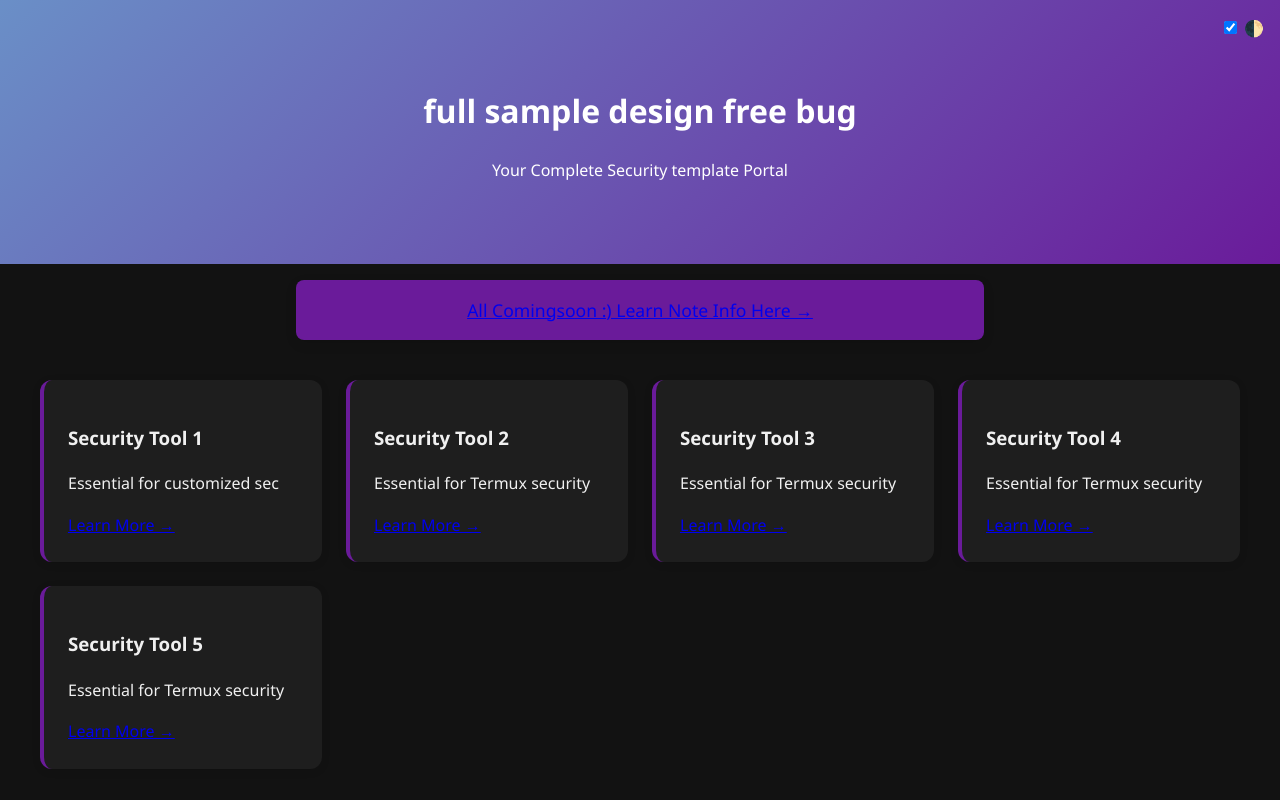
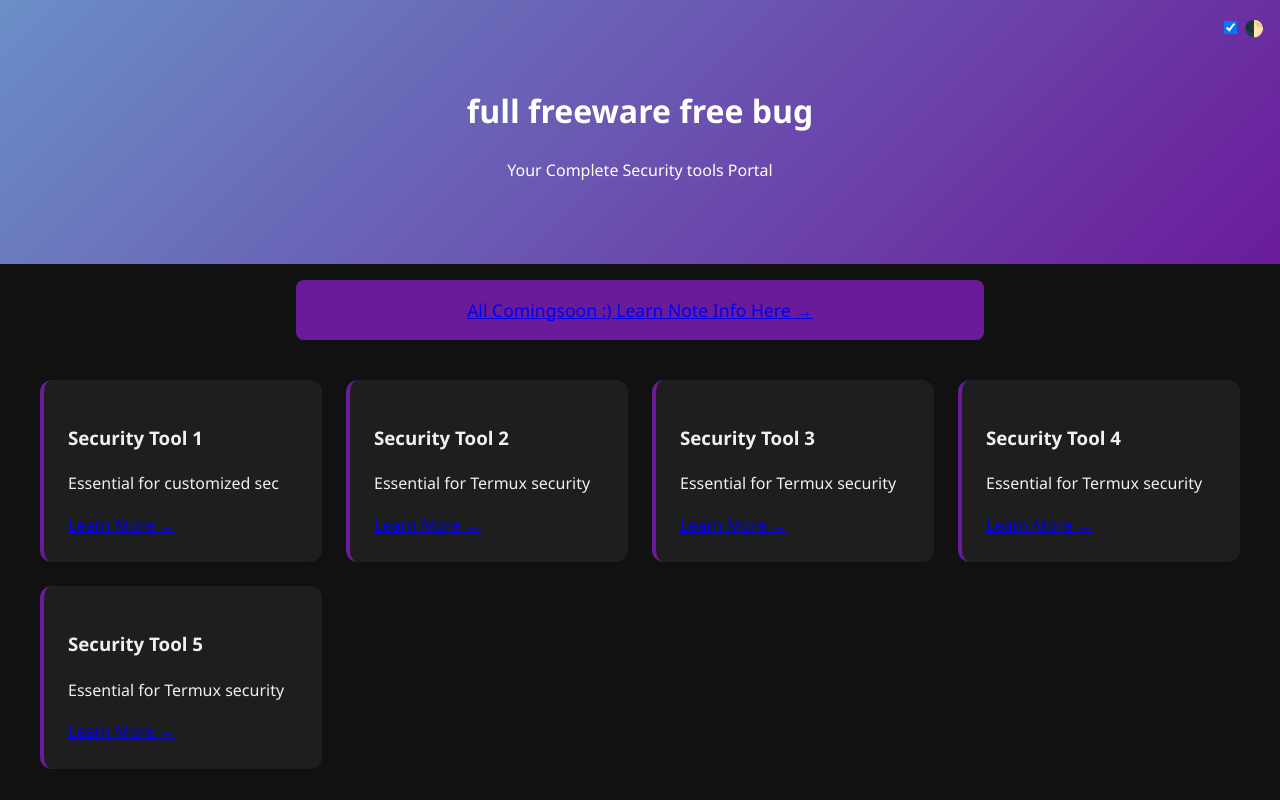
Before and after one commit to B453ZSH/b453zsh.github.io, a plain HTML site: page index.html in a window 1280 px wide. Shown: the top 800 px of the page. Drawn offline with Linux system fonts and the light colour scheme.

Commit message:
Update index.html
Signed-off-by: زيك <basezsh@gmail.com>

```diff
--- a/index.html
+++ b/index.html
@@ -35,8 +35,8 @@
   </div>
 
   <header class="hero">
-    <h1>full sample design free bug</h1>
-    <p>Your Complete Security template Portal</p>
+    <h1>full freeware free bug</h1>
+    <p>Your Complete Security tools Portal</p>
   </header>
 
   <main>
```
